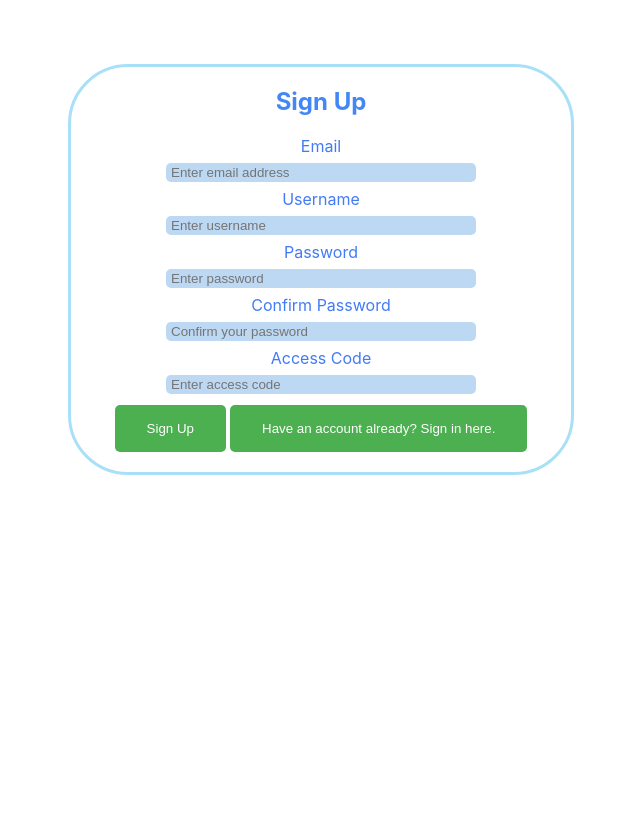
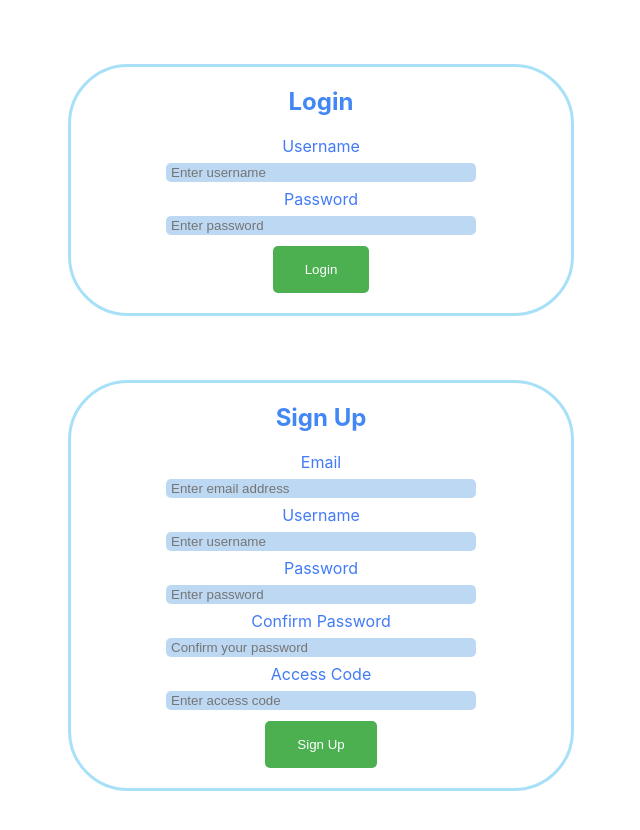
Before and after one commit to GTBitsOfGood/Medshare-archive, a React (Create React App) app in the folder client/: page / in a window 1280 px wide. Shown: the top 830 px of the page, without its empty margins (319-959 px from the left). Before the commit the page ends 800 px from the top, so only its background shows below. Built offline with nearby package versions, Linux system fonts and the light colour scheme.

Commit message:
change request login signup on same page

```diff
--- a/client/src/components/Login.js
+++ b/client/src/components/Login.js
@@ -56,13 +56,7 @@ const Error = styled.span`
 `;
 
 const Login = props => {
-  const {
-    switchComponent,
-    handleInputChange,
-    handleLogin,
-    errorType,
-    errorMessage,
-  } = props;
+  const { handleInputChange, handleLogin, errorType, errorMessage } = props;
   return (
     <Wrapper>
       <Title>Login</Title>
@@ -87,13 +81,6 @@ const Login = props => {
             : null}
         </Error>
         <Button onClick={handleLogin}>Login</Button>
-        <Button
-          onClick={() => {
-            switchComponent('SignUp');
-          }}
-        >
-          Don&apos;t have an account? Sign up here.
-        </Button>
       </form>
     </Wrapper>
   );
@@ -105,7 +92,6 @@ Login.defaultProps = {
 };
 
 Login.propTypes = {
-  switchComponent: PropTypes.func.isRequired,
   handleInputChange: PropTypes.func.isRequired,
   handleLogin: PropTypes.func.isRequired,
   errorType: PropTypes.string,
--- a/client/src/components/Signup.js
+++ b/client/src/components/Signup.js
@@ -56,13 +56,7 @@ const Error = styled.span`
 `;
 
 const Signup = props => {
-  const {
-    switchComponent,
-    handleInputChange,
-    handleSubmit,
-    errorType,
-    errorMessage,
-  } = props;
+  const { handleInputChange, handleSubmit, errorType, errorMessage } = props;
   return (
     <Wrapper>
       <Title>Sign Up</Title>
@@ -110,13 +104,6 @@ const Signup = props => {
             : null}
         </Error>
         <Button onClick={handleSubmit}>Sign Up</Button>
-        <Button
-          onClick={() => {
-            switchComponent('Login');
-          }}
-        >
-          Have an account already? Sign in here.
-        </Button>
       </form>
     </Wrapper>
   );
@@ -128,7 +115,6 @@ Signup.defaultProps = {
 };
 
 Signup.propTypes = {
-  switchComponent: PropTypes.func.isRequired,
   handleInputChange: PropTypes.func.isRequired,
   handleSubmit: PropTypes.func.isRequired,
   errorType: PropTypes.string,
--- a/client/src/pages/LoginSignupContainer.js
+++ b/client/src/pages/LoginSignupContainer.js
@@ -20,7 +20,6 @@ class LoginSignupContainer extends React.Component {
     super(props);
 
     this.state = {
-      displayTable: 'SignUp',
       email: '',
       username: '',
       password: '',
@@ -29,7 +28,6 @@ class LoginSignupContainer extends React.Component {
       errorType: '',
       errorMsg: '',
     };
-    this.switch = this.switch.bind(this);
     this.handleInputChange = this.handleInputChange.bind(this);
     this.handleSubmit = this.handleSubmit.bind(this);
     this.handleLogin = this.handleLogin.bind(this);
@@ -82,7 +80,7 @@ class LoginSignupContainer extends React.Component {
       confirmPassword,
       accessCode,
     } = this.state;
-    const { performSignupAction } = this.props;
+    const { performSignupAction, history } = this.props;
 
     const user = {
       Email: email,
@@ -125,9 +123,8 @@ class LoginSignupContainer extends React.Component {
               errorMsg: signupResponse.errorMsg,
             });
           } else {
-            this.setState({
-              displayTable: 'Login',
-            });
+            localStorage.setItem('token', signupResponse.token);
+            history.push(`/account_portal`);
           }
         })
         .catch(err => {
@@ -146,16 +143,18 @@ class LoginSignupContainer extends React.Component {
     });
   }
 
-  switch(componentName) {
-    this.setState({
-      displayTable: componentName,
-    });
-  }
-
   render() {
-    const { errorType, errorMsg, displayTable } = this.state;
-    const components = {
-      SignUp: (
+    const { errorType, errorMsg } = this.state;
+    return (
+      <div>
+        <Login
+          switchComponent={this.switch}
+          handleInputChange={this.handleInputChange}
+          handleLogin={this.handleLogin}
+          validateEmail={validateEmail}
+          errorType={errorType}
+          errorMessage={errorMsg}
+        />
         <Signup
           switchComponent={this.switch}
           handleInputChange={this.handleInputChange}
@@ -164,19 +163,8 @@ class LoginSignupContainer extends React.Component {
           errorType={errorType}
           errorMessage={errorMsg}
         />
-      ),
-      Login: (
-        <Login
-          switchComponent={this.switch}
-          handleInputChange={this.handleInputChange}
-          handleLogin={this.handleLogin}
-          validateEmail={validateEmail}
-          errorType={errorType}
-          errorMessage={errorMsg}
-        />
-      ),
-    };
-    return <div>{components[displayTable]}</div>;
+      </div>
+    );
   }
 }
 
```
